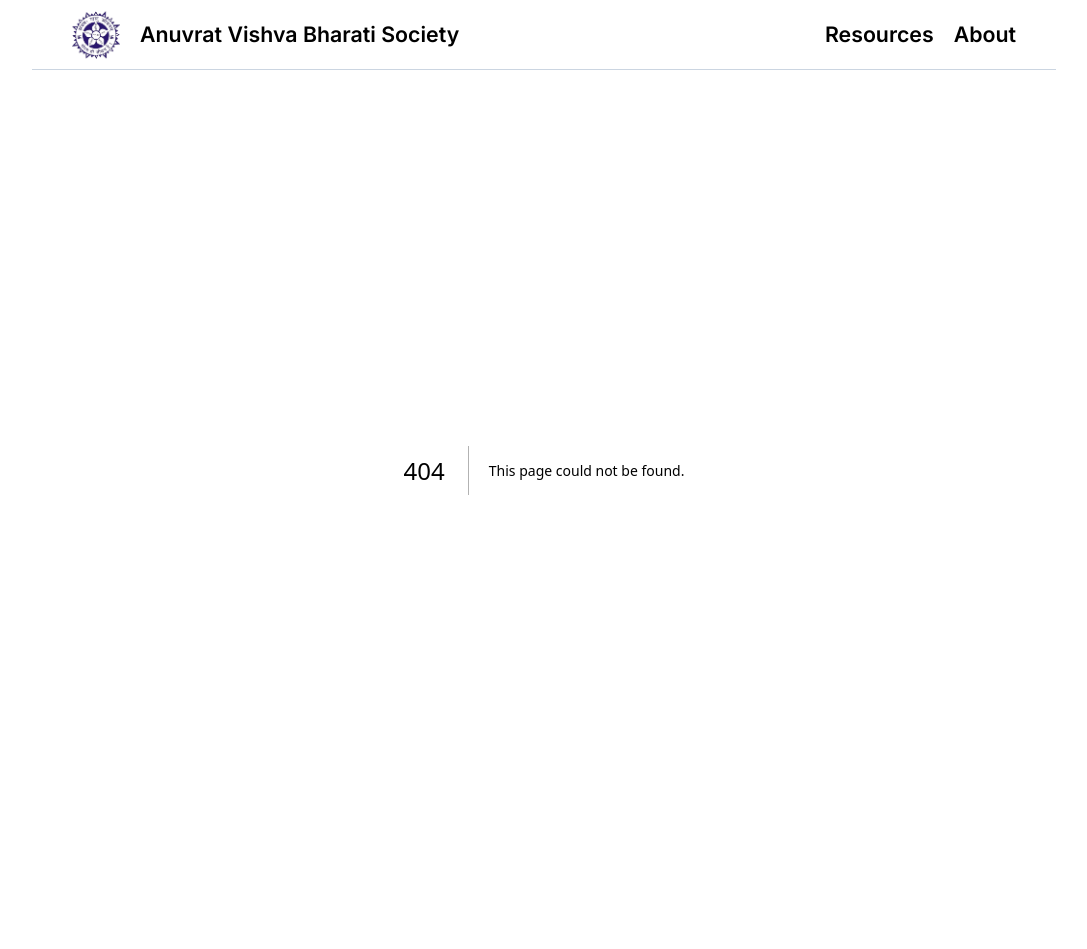
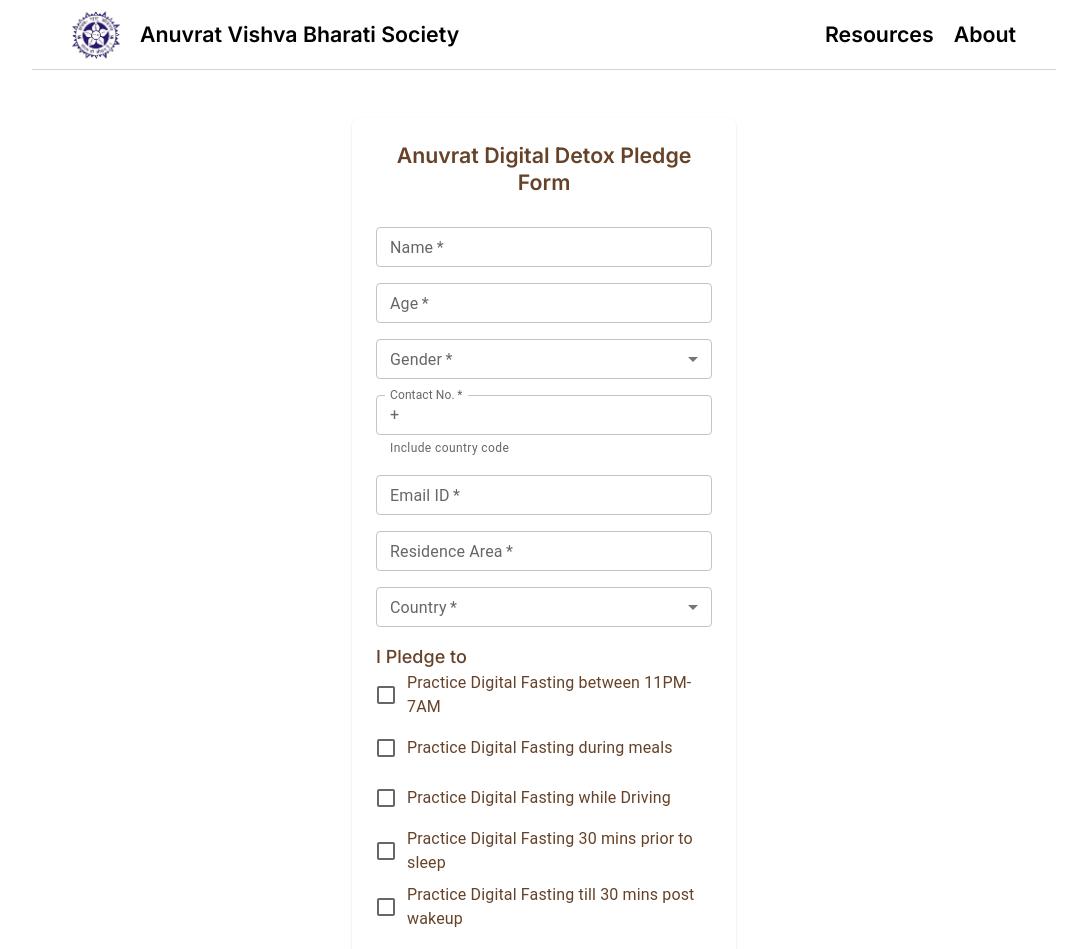
Before and after one commit to prag-man/ADD, a Next.js app: page /register in a window 1280 px wide. Before the commit this address had no page. Shown: the top 949 px of the page, without its empty margins (96-1183 px from the left). Before the commit the page ends 870 px from the top, so only its background shows below. Built offline with nearby package versions, Linux system fonts and the light colour scheme.

Commit message:
added register form

```diff
--- a/package.json
+++ b/package.json
@@ -9,7 +9,11 @@
     "lint": "next lint"
   },
   "dependencies": {
+    "@emotion/react": "^11.11.1",
+    "@emotion/styled": "^11.11.0",
+    "@mui/material": "^5.14.17",
     "chart.js": "^4.4.0",
+    "countries-list": "^3.0.6",
     "lodash": "^4.17.21",
     "next": "13.5.6",
     "react": "^18",
--- /dev/null
+++ b/src/app/register/page.jsx
@@ -0,0 +1,189 @@
+"use client";
+import { useRef, useState } from 'react';
+import { Checkbox } from '@mui/material';
+import FormControlLabel from '@mui/material/FormControlLabel';
+import MenuItem from '@mui/material/MenuItem';
+import TextField from '@mui/material/TextField';
+import InputAdornment from '@mui/material/InputAdornment';
+import { countries } from 'countries-list';
+
+const countryNames = Object.values(countries).map((country) => country.name);
+
+export default function Home() {
+  const nameRef = useRef(null);
+  const ageRef = useRef(null);
+  const genderRef = useRef(null);
+  const contactRef = useRef(null);
+  const emailRef = useRef(null);
+  const residenceAreaRef = useRef(null);
+  const pledgeNightFastingRef = useRef(null);
+  const pledgeMealFastingRef = useRef(null);
+  const pledgeDrivingFastingRef = useRef(null);
+  const pledgeSleepFastingRef = useRef(null);
+  const pledgeWakeupFastingRef = useRef(null);
+  const pledgeAddDriveRef = useRef(null);
+
+  const [selectedCountry, setSelectedCountry] = useState('');
+  const [pledgeList, setPledgeList] = useState([]);
+
+  const handleCountryChange = (country) => {
+    setSelectedCountry(country);
+  };
+
+  const handlePledgeChange = (pledgeName) => {
+    setPledgeList((prevPledges) => {
+      if (prevPledges.includes(pledgeName)) {
+        return prevPledges.filter((pledge) => pledge !== pledgeName);
+      } else {
+        return [...prevPledges, pledgeName];
+      }
+    });
+  };
+
+  const handleSubmit = (e) => {
+    e.preventDefault();
+    const data = {
+      name: nameRef.current.value,
+      age: ageRef.current.value,
+      gender: genderRef.current.value,
+      contact: contactRef.current.value,
+      email: emailRef.current.value,
+      residenceArea: residenceAreaRef.current.value,
+      country: selectedCountry,
+      pledges: pledgeList,
+    };
+    console.log(data);
+
+  };
+
+  return (
+    <div className="min-h-screen text-[#664228]">
+      <div className="py-12">
+        <div className="mx-auto max-w-md px-4 sm:px-6 lg:px-8">
+          <div className=" overflow-hidden shadow rounded-lg">
+            <div className="px-4 py-5 sm:p-6">
+              <h2 className="text-xl font-semibold leading-tight mb-8 text-center ">Anuvrat Digital Detox Pledge Form</h2>
+              <form onSubmit={handleSubmit}>
+                <div className="grid grid-cols-1 gap-4 mb-4">
+                  <TextField
+                    label="Name"
+                    variant="outlined"
+                    size="small"
+                    inputRef={nameRef}
+                    fullWidth
+                    required
+                    className='text-brown'
+                  />
+                  <TextField
+                    label="Age"
+                    variant="outlined"
+                    size="small"
+                    inputRef={ageRef}
+                    type="number"
+                    fullWidth
+                    required
+                  />
+                  <TextField
+                    select
+                    label="Gender"
+                    variant="outlined"
+                    size="small"
+                    inputRef={genderRef}
+                    fullWidth
+                    required
+                  >
+                    <MenuItem value="male">Male</MenuItem>
+                    <MenuItem value="female">Female</MenuItem>
+                    <MenuItem value="other">Other</MenuItem>
+                  </TextField>
+                  <TextField
+                    label="Contact No."
+                    variant="outlined"
+                    size="small"
+                    inputRef={contactRef}
+                    fullWidth
+                    InputProps={{
+                      startAdornment: <InputAdornment position="start">+</InputAdornment>,
+                    }}
+                    helperText="Include country code"
+                    required
+                  />
+                  <TextField
+                    label="Email ID"
+                    variant="outlined"
+                    size="small"
+                    inputRef={emailRef}
+                    type="email"
+                    fullWidth
+                    required
+                  />
+                  <TextField
+                    label="Residence Area"
+                    variant="outlined"
+                    size="small"
+                    inputRef={residenceAreaRef}
+                    fullWidth
+                    required
+                  />
+                  <TextField
+                  select
+                    label="Country"
+                    id='country'
+                    variant="outlined"
+                    size="small"
+                    value={selectedCountry}
+                    onChange={(e) => handleCountryChange(e.target.value)}
+                    fullWidth
+                    required
+                  >
+                    {countryNames.map((country, index) => (
+                      <MenuItem key={index} value={country}>
+                        {country}
+                      </MenuItem>
+                    ))}
+                  </TextField>
+                </div>
+                <div className="mb-4">
+                  <label className="block text-lg font-medium ">I Pledge to</label>
+                  <div className="space-y-2">
+                    <FormControlLabel
+                      control={<Checkbox inputRef={pledgeNightFastingRef} color="primary" onChange={() => handlePledgeChange('nightFasting')} />}
+                      label="Practice Digital Fasting between 11PM-7AM"
+                    />
+                    <FormControlLabel
+                      control={<Checkbox inputRef={pledgeMealFastingRef} color="primary" onChange={() => handlePledgeChange('mealFasting')} />}
+                      label="Practice Digital Fasting during meals"
+                    />
+                    <FormControlLabel
+                      control={<Checkbox inputRef={pledgeDrivingFastingRef} color="primary" onChange={() => handlePledgeChange('drivingFasting')} />}
+                      label="Practice Digital Fasting while Driving"
+                    />
+                    <FormControlLabel
+                      control={<Checkbox inputRef={pledgeSleepFastingRef} color="primary" onChange={() => handlePledgeChange('sleepFasting')} />}
+                      label="Practice Digital Fasting 30 mins prior to sleep"
+                    />
+                    <FormControlLabel
+                      control={<Checkbox inputRef={pledgeWakeupFastingRef} color="primary" onChange={() => handlePledgeChange('wakeupFasting')} />}
+                      label="Practice Digital Fasting till 30 mins post wakeup"
+                    />
+                    <FormControlLabel
+                      control={<Checkbox inputRef={pledgeAddDriveRef} color="primary" onChange={() => handlePledgeChange('addDrive')} />}
+                      label="Add 3 people to ADD Drive"
+                    />
+                  </div>
+                </div>
+                <button
+                  type="submit"
+                  className="bg-[#987554] text-white p-2 rounded-md hover:bg-[#664229]"
+                  style={{ width: '100%' }}
+                >
+                  Submit
+                </button>
+              </form>
+            </div>
+          </div>
+        </div>
+      </div>
+    </div>
+  );
+}
```
Also changed, not shown: 1 other file (tests, documents, lock files or other folders).
